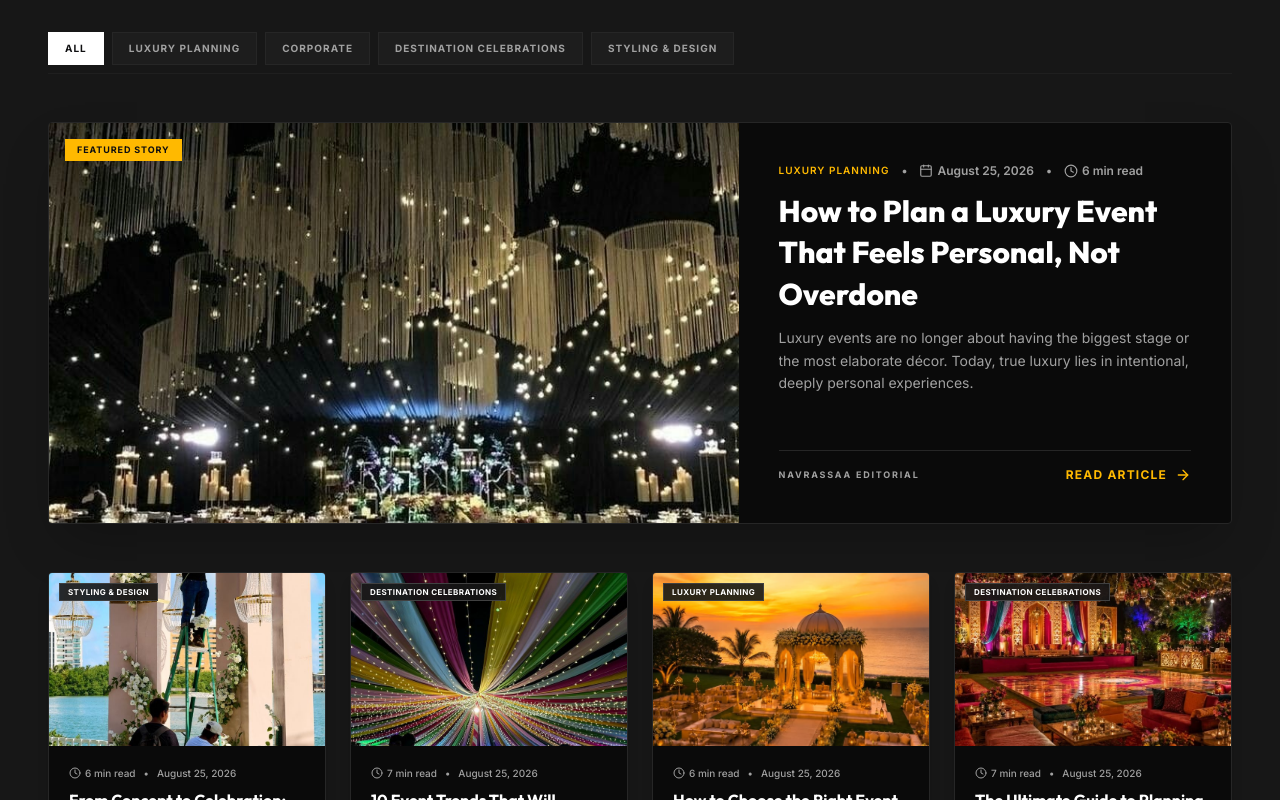
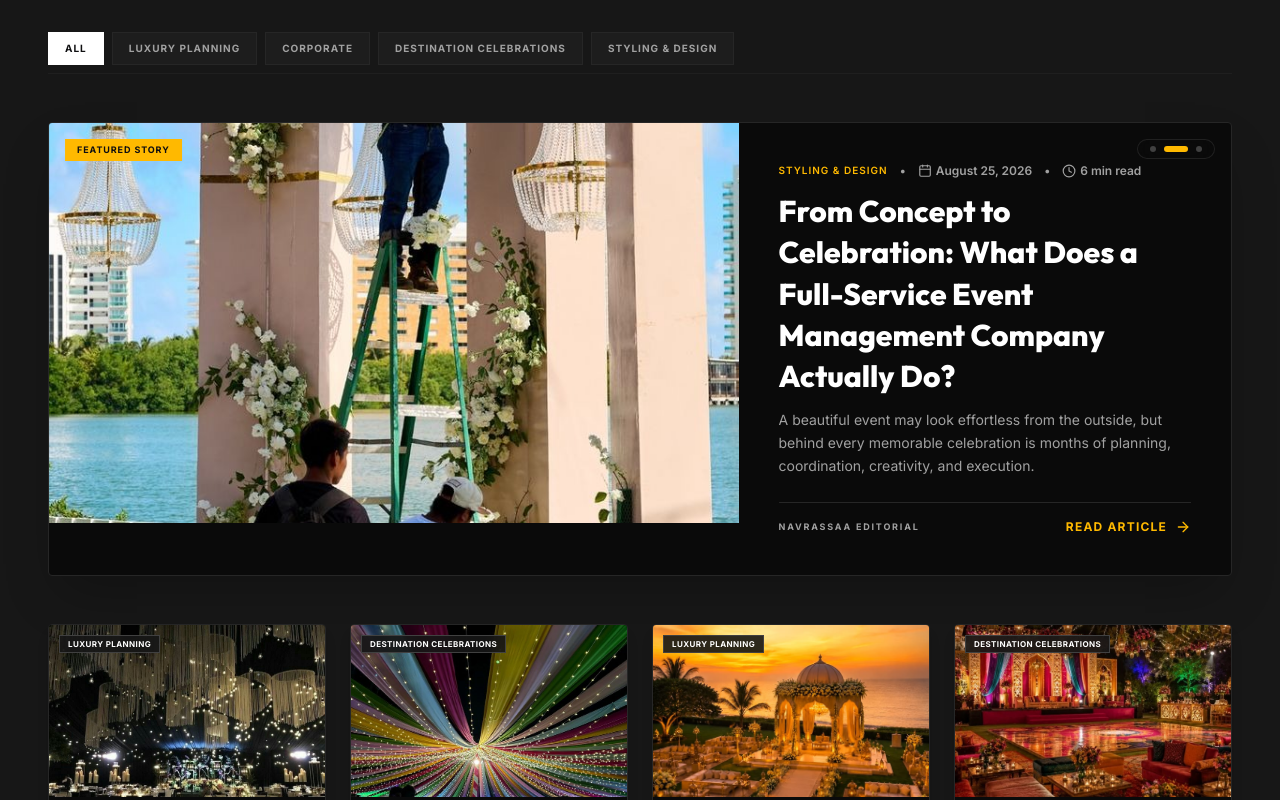
Before and after one commit to codecurser/nirvasa, a React (Vite) app: page / in a window 1280 px wide. Shown: the part 8040-8840 px from the top of the page. Built offline with nearby package versions, Linux system fonts and the light colour scheme; a web font is replaced by a local one.

Commit message:
change in blog section

```diff
--- a/src/components/BlogSection.tsx
+++ b/src/components/BlogSection.tsx
@@ -1,5 +1,5 @@
-import { useState, useMemo } from 'react'
-import { motion } from 'framer-motion'
+import { useState, useMemo, useEffect } from 'react'
+import { motion, AnimatePresence } from 'framer-motion'
 import { Sparkles, Calendar, Clock, ArrowRight, Search } from 'lucide-react'
 import { blogsData } from '../data/blogsData'
 import type { BlogPost } from '../types/blog'
@@ -14,14 +14,52 @@ export function BlogSection({ onSelectPost }: BlogSectionProps) {
 
   const categories = ['All', 'Luxury Planning', 'Corporate', 'Destination Celebrations', 'Styling & Design']
 
-  // Fix Featured Story: Always keep Blog 1 as the primary featured hero post (never changes randomly)
-  const featuredPost = blogsData.find((p) => p.id === 'blog-1') || blogsData[0]
+  // Featured stories array for the carousel
+  const featuredPosts = useMemo(() => {
+    return blogsData.slice(0, 3)
+  }, [])
+
+  const [currentFeaturedIndex, setCurrentFeaturedIndex] = useState<number>(0)
+  const [isHovered, setIsHovered] = useState<boolean>(false)
+  const [direction, setDirection] = useState<number>(1)
+
+  // Currently displayed featured post
+  const currentFeaturedPost = featuredPosts[currentFeaturedIndex] || featuredPosts[0]
+
+  // Preload featured images to prevent flicker during rotation
+  useEffect(() => {
+    featuredPosts.forEach((post) => {
+      if (post.image) {
+        const img = new Image()
+        img.src = post.image
+      }
+    })
+  }, [featuredPosts])
+
+  // Auto-rotate featured carousel every 6 seconds
+  useEffect(() => {
+    if (isHovered || featuredPosts.length <= 1) return
+
+    const timer = setInterval(() => {
+      setDirection(1)
+      setCurrentFeaturedIndex((prev) => (prev + 1) % featuredPosts.length)
+    }, 6000)
+
+    return () => clearInterval(timer)
+  }, [isHovered, featuredPosts.length, currentFeaturedIndex])
+
+  const handleDotClick = (e: React.MouseEvent, index: number) => {
+    e.stopPropagation()
+    if (index === currentFeaturedIndex) return
+    setDirection(index > currentFeaturedIndex ? 1 : -1)
+    setCurrentFeaturedIndex(index)
+  }
 
   // Filter remaining articles for the 4-card grid
   const secondaryPosts = useMemo(() => {
     return blogsData.filter((post) => {
-      // Exclude featured post from secondary grid when in 'All' category view
-      if (activeCategory === 'All' && !searchQuery && post.id === featuredPost.id) {
+      // Exclude current featured post from secondary grid when in 'All' category view
+      if (activeCategory === 'All' && !searchQuery && post.id === currentFeaturedPost.id) {
         return false
       }
       const matchesCategory = activeCategory === 'All' || post.category === activeCategory
@@ -32,7 +70,7 @@ export function BlogSection({ onSelectPost }: BlogSectionProps) {
         post.tags.some((t) => t.toLowerCase().includes(searchQuery.toLowerCase()))
       return matchesCategory && matchesSearch
     })
-  }, [activeCategory, searchQuery, featuredPost.id])
+  }, [activeCategory, searchQuery, currentFeaturedPost.id])
 
   return (
     <section id="blogs" className="relative w-full bg-neutral-900 text-white py-24 px-4 sm:px-8 lg:px-12 overflow-hidden">
@@ -88,25 +126,49 @@ export function BlogSection({ onSelectPost }: BlogSectionProps) {
           ))}
         </div>
 
-        {/* Fixed Hero Featured Post (Does NOT jump randomly) */}
+        {/* Automatic Rotating Featured Carousel */}
         {activeCategory === 'All' && !searchQuery && (
+          <div
+            className="group relative bg-neutral-950 border border-neutral-800 overflow-hidden cursor-pointer shadow-2xl rounded-sm transition-all duration-500 hover:border-neutral-700"
+            onMouseEnter={() => setIsHovered(true)}
+            onMouseLeave={() => setIsHovered(false)}
+            onClick={() => onSelectPost(currentFeaturedPost)}
+          >
+            {/* Pagination Dots / Slide Indicators */}
+            <div className="absolute top-4 right-4 z-20 flex items-center gap-2 bg-neutral-950/80 backdrop-blur-md px-3 py-1.5 border border-neutral-800/80 rounded-full">
+              {featuredPosts.map((_, idx) => (
+                <button
+                  key={idx}
+                  onClick={(e) => handleDotClick(e, idx)}
+                  aria-label={`Go to featured slide ${idx + 1}`}
+                  className={`h-1.5 rounded-full transition-all duration-500 cursor-pointer ${
+                    currentFeaturedIndex === idx
+                      ? 'w-6 bg-amber-400'
+                      : 'w-1.5 bg-neutral-700 hover:bg-neutral-500'
+                  }`}
+                />
+              ))}
+            </div>
+
+            <AnimatePresence mode="wait" custom={direction}>
               <motion.div
-            initial={{ opacity: 0, y: 15 }}
-            whileInView={{ opacity: 1, y: 0 }}
-            viewport={{ once: true }}
-            transition={{ duration: 0.4 }}
-            onClick={() => onSelectPost(featuredPost)}
-            className="group relative bg-neutral-950 border border-neutral-800 overflow-hidden cursor-pointer grid grid-cols-1 lg:grid-cols-12 transition-all duration-500 hover:border-neutral-700 shadow-2xl rounded-sm"
+                key={currentFeaturedPost.id}
+                custom={direction}
+                initial={{ opacity: 0, x: direction > 0 ? 25 : -25 }}
+                animate={{ opacity: 1, x: 0 }}
+                exit={{ opacity: 0, x: direction > 0 ? -25 : 25 }}
+                transition={{ duration: 0.5, ease: [0.25, 1, 0.5, 1] }}
+                className="grid grid-cols-1 lg:grid-cols-12 w-full h-full"
               >
                 {/* Featured Image Column */}
                 <div className="lg:col-span-7 relative h-64 sm:h-80 lg:h-[400px] overflow-hidden">
                   <img
-                src={featuredPost.image}
-                alt={featuredPost.title}
+                    src={currentFeaturedPost.image}
+                    alt={currentFeaturedPost.title}
                     className="w-full h-full object-cover transition-transform duration-700 group-hover:scale-105"
                   />
                   <div className="absolute inset-0 bg-gradient-to-t from-neutral-950 via-neutral-950/20 to-transparent lg:hidden" />
-              <div className="absolute top-4 left-4 bg-amber-400 text-minimal-black text-[9px] font-extrabold tracking-widest uppercase px-3 py-1">
+                  <div className="absolute top-4 left-4 bg-amber-400 text-minimal-black text-[9px] font-extrabold tracking-widest uppercase px-3 py-1 z-10">
                     FEATURED STORY
                   </div>
                 </div>
@@ -116,26 +178,26 @@ export function BlogSection({ onSelectPost }: BlogSectionProps) {
                   <div className="space-y-3">
                     <div className="flex items-center gap-3 text-xs text-neutral-400 font-semibold">
                       <span className="text-amber-400 uppercase tracking-widest text-[10px]">
-                    {featuredPost.category}
+                        {currentFeaturedPost.category}
                       </span>
                       <span>&bull;</span>
                       <span className="flex items-center gap-1">
                         <Calendar className="w-3.5 h-3.5 text-neutral-400" />
-                    {featuredPost.date}
+                        {currentFeaturedPost.date}
                       </span>
                       <span>&bull;</span>
                       <span className="flex items-center gap-1">
                         <Clock className="w-3.5 h-3.5 text-neutral-400" />
-                    {featuredPost.readTime}
+                        {currentFeaturedPost.readTime}
                       </span>
                     </div>
 
                     <h3 className="font-outfit text-2xl sm:text-3xl font-extrabold text-white leading-snug group-hover:text-amber-300 transition-colors duration-300">
-                  {featuredPost.title}
+                      {currentFeaturedPost.title}
                     </h3>
 
                     <p className="text-xs sm:text-sm text-neutral-400 leading-relaxed font-inter line-clamp-3">
-                  {featuredPost.excerpt}
+                      {currentFeaturedPost.excerpt}
                     </p>
                   </div>
 
@@ -152,6 +214,8 @@ export function BlogSection({ onSelectPost }: BlogSectionProps) {
                   </div>
                 </div>
               </motion.div>
+            </AnimatePresence>
+          </div>
         )}
 
         {/* 4 Cards in a Row Grid Layout */}
```
Lines whose indentation alone changed are shown as unchanged.
